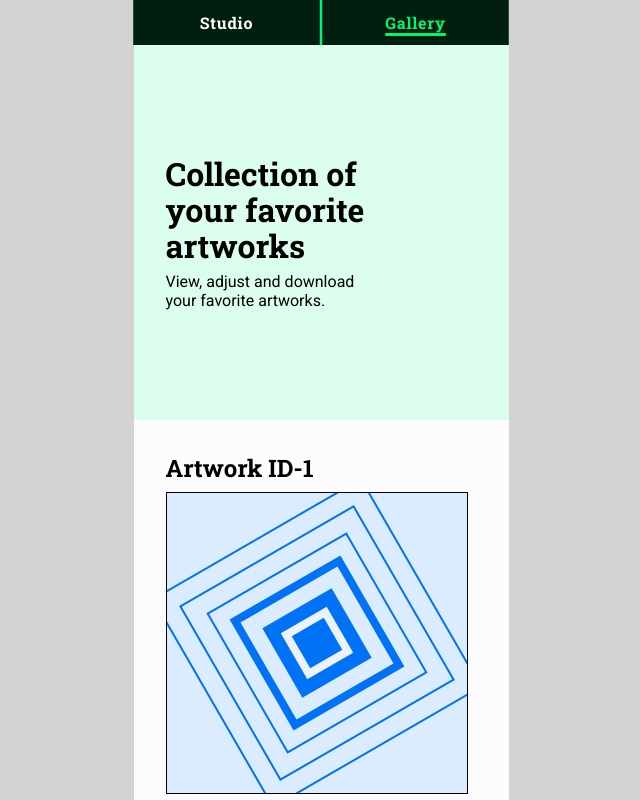
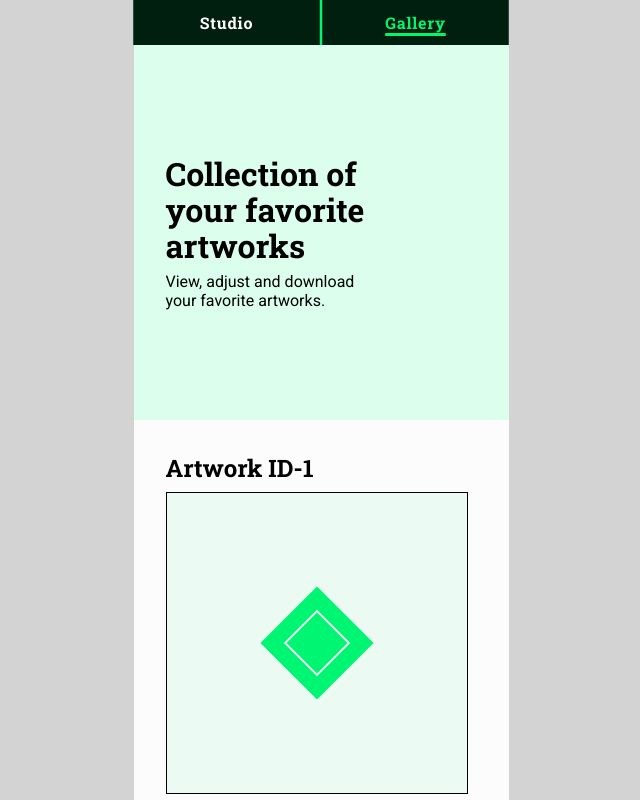
Before and after one commit to chris-kuehn/capstone-project, a Next.js app: page /gallery in a window 1280 px wide. Shown: the top 800 px of the page, without its empty margins (319-959 px from the left). Built offline with nearby package versions, Linux system fonts and the light colour scheme.

Commit message:
create artworks in gallery

```diff
--- a/components/Canvas.js
+++ b/components/Canvas.js
@@ -1,7 +1,9 @@
 import { useRef, useEffect, useState } from "react";
 import styled from "styled-components";
 
-export default function Canvas({ canvasParameter, canvasRef }) {
+export default function Canvas({ canvasParameter }) {
+  const canvasRef = useRef(null);
+
   useEffect(() => {
     const canvas = canvasRef.current;
     const context = canvas.getContext("2d");
@@ -33,7 +35,7 @@ export default function Canvas({ canvasParameter, canvasRef }) {
     // Reset the transformation matrix to the identity matrix
     context.setTransform(1, 0, 0, 1, 0, 0);
     // End drawing statements
-  }, [canvasParameter]);
+  }, [canvasParameter, canvasRef]);
   return <StyledCanvas width="300" height="300" ref={canvasRef} />;
 }
 
--- a/components/Inputs.js
+++ b/components/Inputs.js
@@ -1,4 +1,4 @@
-import { useRef, useEffect, useState } from "react";
+import { useEffect, useState } from "react";
 import styled from "styled-components";
 
 export default function InputsOne({
--- a/pages/_app.js
+++ b/pages/_app.js
@@ -1,5 +1,6 @@
 import GlobalStyle from "../styles";
 import { Roboto } from "@next/font/google";
+import { useState } from "react";
 
 const roboto = Roboto({
   subsets: ["latin"],
@@ -7,10 +8,40 @@ const roboto = Roboto({
 });
 
 export default function App({ Component, pageProps }) {
+  const [listOfArtworks, setListofArtworks] = useState([
+    [
+      { color: 148 },
+      { rotation: 45 },
+      { outline: 0 },
+      {
+        lineWidthes: [2, 2, 2, 2, 2, 2, 2, 2],
+      },
+      { key: 1 },
+    ],
+    [
+      { color: 148 },
+      { rotation: 45 },
+      { outline: 0 },
+      {
+        lineWidthes: [2, 2, 2, 2, 2, 2, 2, 2],
+      },
+      { key: 2 },
+    ],
+    [
+      { color: 148 },
+      { rotation: 45 },
+      { outline: 0 },
+      {
+        lineWidthes: [2, 2, 2, 2, 2, 2, 2, 2],
+      },
+      { key: 3 },
+    ],
+  ]);
+
   return (
     <>
       <GlobalStyle />
-      <Component {...pageProps} />
+      <Component {...pageProps} listOfArtworks={listOfArtworks} />
     </>
   );
 }
--- a/pages/gallery.js
+++ b/pages/gallery.js
@@ -1,17 +1,26 @@
+import { useRef, useState } from "react";
 import GalleryCanvas from "@/components/GalleryCanvas";
 import Navigation from "@/components/Navigation";
 import Section from "@/components/Section";
 import SectionHeadline from "@/components/SectionHeadline";
 import GalleryHeader from "@/components/GalleryHeader";
+import Canvas from "@/components/Canvas";
 
-export default function HomePage() {
+export default function HomePage({ listOfArtworks }) {
   return (
     <>
       <Navigation pageStatus="gallery" />
       <GalleryHeader />
       <Section>
         <SectionHeadline> Artwork ID-1</SectionHeadline>
-        <GalleryCanvas />
+        {listOfArtworks.map((artwork) => (
+          <Canvas
+            key={artwork.key}
+            canvasParameter={artwork}
+            width="300"
+            height="300"
+          />
+        ))}
       </Section>
     </>
   );
```
